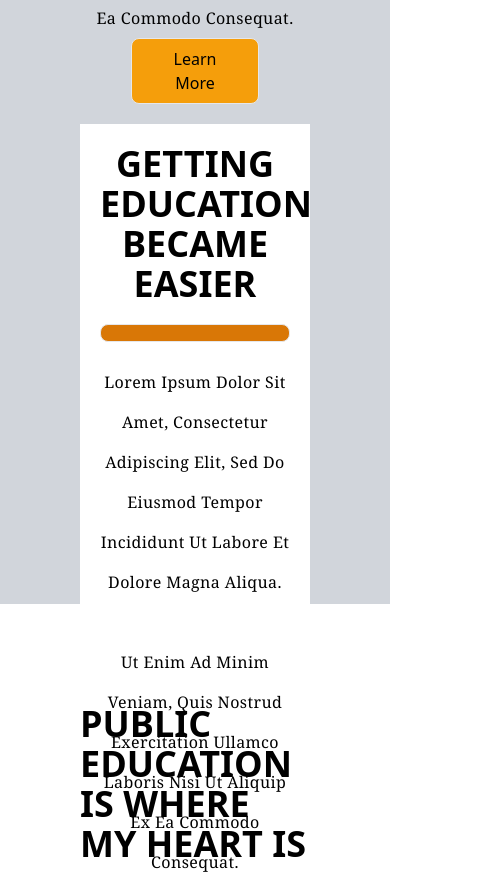
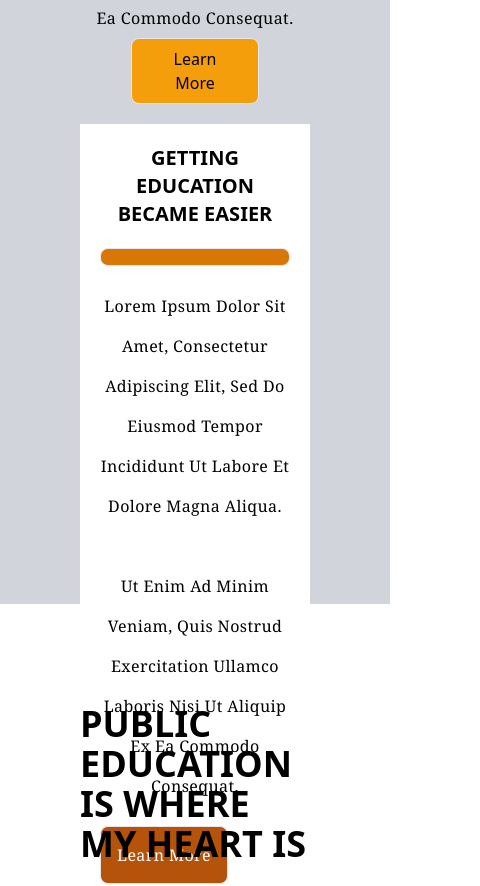
Before and after one commit to yafet-123/Sample_education_sample3_frontend, a Next.js app: page / in a window 390 px wide. Shown: the part 5980-6866 px from the top of the page, 480 px wide, since content can reach past the window. Built offline with nearby package versions, Linux system fonts and the light colour scheme.

Commit message:
making mobile responsive

```diff
--- a/components/Hero.js
+++ b/components/Hero.js
@@ -7,7 +7,7 @@ export function Hero() {
         <div className="hidden lg:block w-[45rem] h-screen bg-amber-500 mx-20 z-20"></div>
         <div className="lg:absolute lg:top-28 hero-background w-full lg:w-[55rem] h-[35rem] flex flex-col">
           <div className="hidden lg:block w-40 h-40 bg-amber-300 border-none rounded-full lg:absolute lg:top-24 lg:-right-24"></div>
-          <div className="p-10 bg-white w-[30rem] h-96 lg:absolute lg:-right-24 lg:-bottom-2/4 mb-10">
+          <div className="p-10 bg-white w-full lg:w-[30rem] h-96 lg:absolute lg:-right-24 lg:-bottom-2/4 mb-10">
             <h1 className="text-2xl font-bold uppercase text-left mb-5">
               Welcome
             </h1>
--- a/components/Programmes.js
+++ b/components/Programmes.js
@@ -18,12 +18,12 @@ export function Programmes() {
         </button>
       </div>
 
-      <div className="w-full lg:relative">
+      <div className="w-full h-full lg:relative">
         <div className="hidden lg:block w-96 h-[40rem] bg-amber-500 mx-20"></div>
         <div className="lg:absolute lg:top-20 w-full h-[30rem] bg-white grid grid-cols-1 lg:grid-cols-2 gap-10">
           <div className="hidden lg:block programmes-background w-full h-[30rem]"></div>
-          <div className="">
-            <h1 className="text-4xl font-bold uppercase text-center lg:text-left px-5 lg:px-5 my-5 w-full lg:w-3/4">
+          <div className="flex flex-col">
+            <h1 className="text-xl lg:text-4xl font-bold uppercase text-center lg:text-left px-5 lg:px-5 my-5 w-full lg:w-3/4">
               Getting Education Became Easier
               <span className="block w-full bg-amber-600 p-2 mt-5 border rounded-lg"></span>
             </h1>
```
